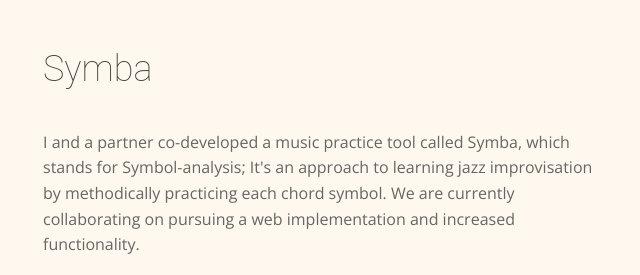
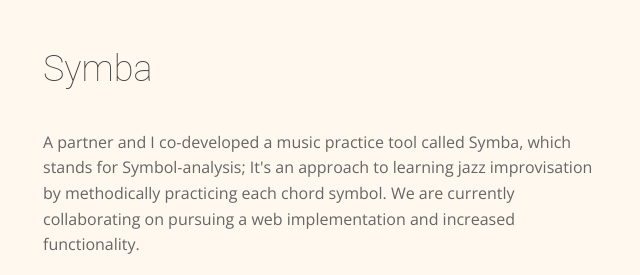
Before and after one commit to JessieSalas/portfolio, a plain HTML site: page index.html in a window 1280 px wide. Shown: the part 3140-3415 px from the top of the page, 612-1252 px from the left. Drawn offline with nearby package versions, Linux system fonts and the light colour scheme; a small style sheet from the web is missing.

Commit message:
fixed grammar

```diff
--- a/index.html
+++ b/index.html
@@ -193,7 +193,7 @@
 						<div class="wow fadeInUp" data-wow-duration="2s" data-wow-delay="0.2s">
 						<h2>Symba</h2>
 						<p>
-					        I and a <a href="http://www.linkedin.com/in/browenchen"> partner</a> co-developed a music practice tool called Symba, which stands for Symbol-analysis; It's an approach to learning jazz improvisation by methodically practicing each chord symbol. We are currently collaborating on pursuing a web implementation and increased functionality.
+					        A<a href="http://www.linkedin.com/in/browenchen"> partner</a> and I co-developed a music practice tool called Symba, which stands for Symbol-analysis; It's an approach to learning jazz improvisation by methodically practicing each chord symbol. We are currently collaborating on pursuing a web implementation and increased functionality.
 
 						</p>
 						<p>
```
